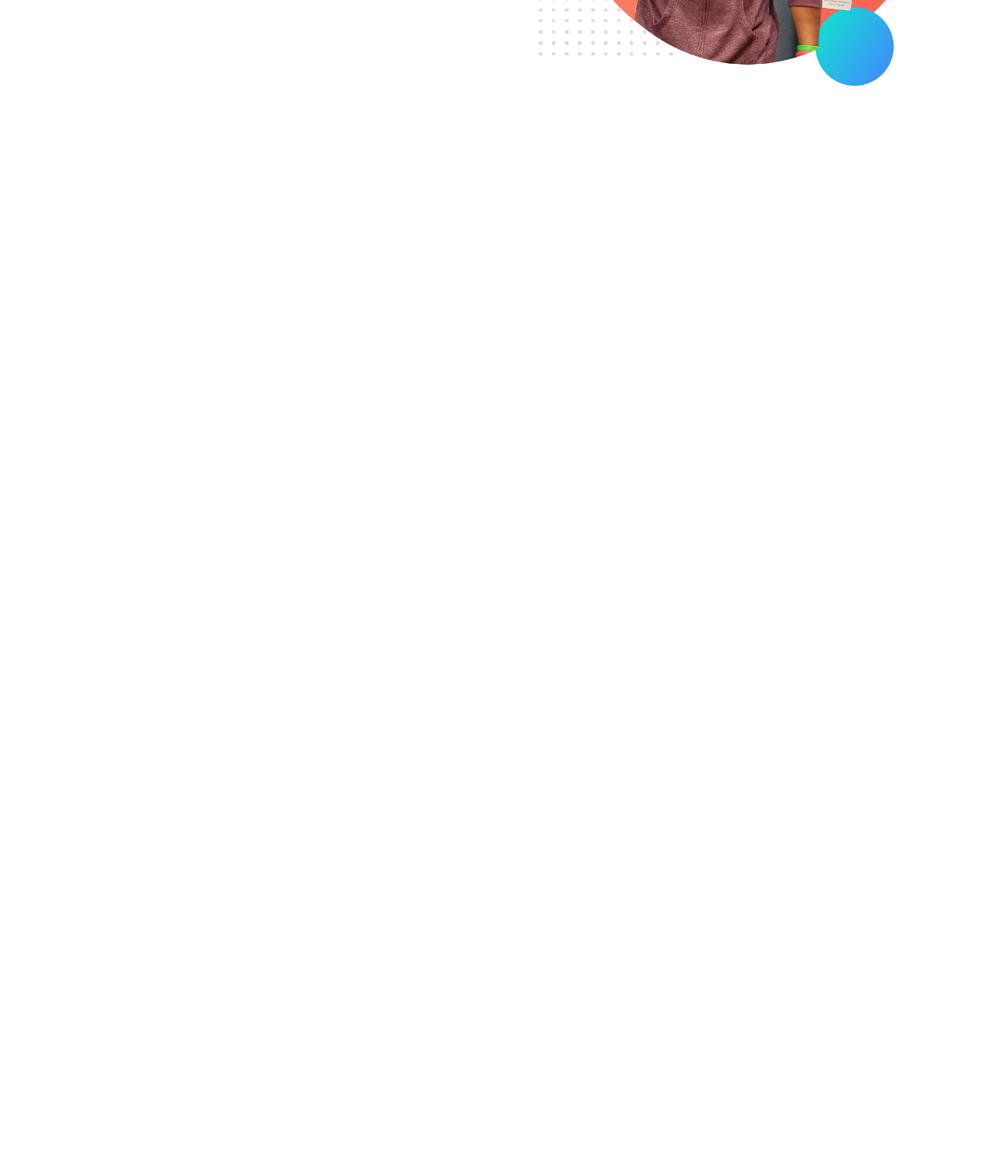
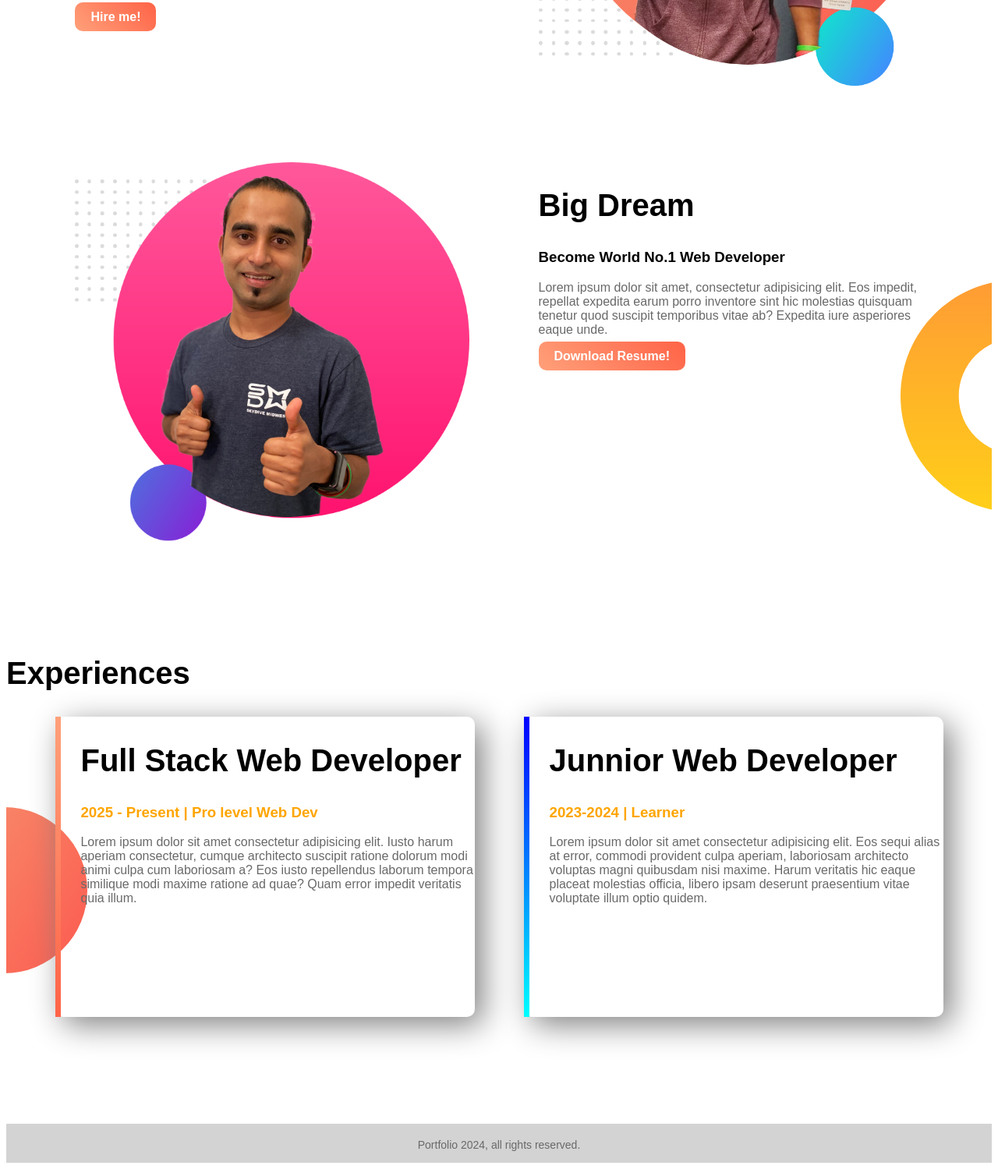
Before and after one commit to rakib826/web-portfolio, a plain HTML site: page index.html in a window 1280 px wide. Shown: the part 400-1899 px from the top of the page at 78% size. Before the commit the page ends 800 px from the top, so only its background shows below. Drawn offline with Linux system fonts and the light colour scheme; a web font is replaced by a local one.

Commit message:
finished first website

```diff
--- a/index.html
+++ b/index.html
@@ -13,16 +13,46 @@
   <link rel="stylesheet" href="style.css">
 </head>
 <body>
-  <section>
+  <section class="top-banner ">
     <div class="half-width">
       <h1>Welcome to</h1>
-      <h1><span class = "text_highlight">Portfolio</span> Website</h1>
+      <h1><span class = "orange_highlight">Portfolio</span> Website</h1>
       <h3>World-class professional web dev</h3>
       <p>Lorem ipsum dolor sit amet consectetur adipisicing elit. Voluptas ea accusamus quae voluptatem error eos ullam ratione, reprehenderit neque cumque aspernatur ipsum expedita accusantium mollitia dicta repellendus minima voluptate recusandae necessitatibus harum debitis, fugit, eum velit! Similique laudantium, autem dolore suscipit officia impedit iusto sapiente sit aliquam temporibus quia enim?</p>
+      <a class="linkedin" target="_blank" href="https://www.linkedin.com/in/kazi-md-rakibul-hassan-9158aa187/">Hire me!</a>
     </div>
     <div class="half-width">
       <img src="/Images/jhankar.png" alt="">
     </div>
   </section>
+  <section class="dream-area">
+    <div class="half-width">
+      <img src="/Images/jhankar2.png" alt="">
+    </div>
+    <div class="half-width">
+      <h2>Big Dream</h2>
+      <h3>Become World No.1 Web Developer</h3>
+      <p>Lorem ipsum dolor sit amet, consectetur adipisicing elit. Eos impedit, repellat expedita earum porro inventore sint hic molestias quisquam tenetur quod suscipit temporibus vitae ab? Expedita iure asperiores eaque unde.</p>
+      <a class="linkedin" target="_blank" href="">Download Resume!</a>
+    </div>
+  </section>
+  <section class="experience-area">
+    <h2>Experiences</h2>
+    <div id="full-stack" class="half-width single-experience">
+      <h2>Full Stack Web Developer</h2>
+      <h3 class="orange_highlight">2025 - Present  |  Pro level Web Dev</h3>
+      <p>
+        Lorem ipsum dolor sit amet consectetur adipisicing elit. Iusto harum aperiam consectetur, cumque architecto suscipit ratione dolorum modi animi culpa cum laboriosam a? Eos iusto repellendus laborum tempora similique modi maxime ratione ad quae? Quam error impedit veritatis quia illum.
+      </p>
+    </div>
+    <div id="baby-web" class="half-width single-experience">
+      <h2>Junnior Web Developer</h2>
+      <h3 class="orange_highlight">2023-2024  |  Learner</h3>
+      <p>Lorem ipsum dolor sit amet consectetur adipisicing elit. Eos sequi alias at error, commodi provident culpa aperiam, laboriosam architecto voluptas magni quibusdam nisi maxime. Harum veritatis hic eaque placeat molestias officia, libero ipsam deserunt praesentium vitae voluptate illum optio quidem.</p>
+    </div>
+  </section>
+  <footer>
+    <p>Portfolio 2024, all rights reserved.</p>
+  </footer>
 </body>
 </html>
--- a/style.css
+++ b/style.css
@@ -4,7 +4,13 @@ body{
 h1{
   font-size: 50px;
 }
-.text_highlight{
+h2{
+  font-size: 40px;
+}
+p{
+  color: dimgrey;
+}
+.orange_highlight{
   color: orange;
   font-family: "Rubik Doodle Shadow", sans-serif;
 }
@@ -17,3 +23,53 @@ h1{
 .half-width img{
   width: 100%;
 }
+.top-banner{
+  background-image: url(Images/top-banner.png);
+  background-repeat: no-repeat;
+  width: 100%;
+}
+section{
+  height:550px;
+  padding-bottom: 50px;
+}
+.linkedin{
+  text-decoration: none;
+  background-image: linear-gradient(45deg,lightsalmon, tomato);
+  color: white;
+  padding: 10px 20px;
+  border-radius: 10px;
+  font-weight: bold;
+}
+.dream-area{
+  background-image: url(Images/dream-bg.png);
+  background-repeat: no-repeat;
+  background-position: right;
+}
+.single-experience{
+  box-shadow: 10px 10px 40px gray;
+  border-radius: 10px;
+  height: 70%;
+}
+.experience-area{
+  background-image: url(Images/exp-bg.png);
+  background-repeat: no-repeat;background-position: left;
+}
+#full-stack{
+  border-left: 7px solid;
+  border-image: linear-gradient(180deg,lightsalmon,tomato);
+  border-image-slice: 1;
+}
+#baby-web{
+  border-left: 7px solid;
+  border-image: linear-gradient(180deg,blue,cyan);
+  border-image-slice: 1;
+}
+footer p{
+  text-align: center;
+  font-size: 14px;
+}
+footer{
+  background-color: lightgray;
+  height: 40px;
+  padding: 5px;
+}
```
Also changed, not shown: 1 other file.
